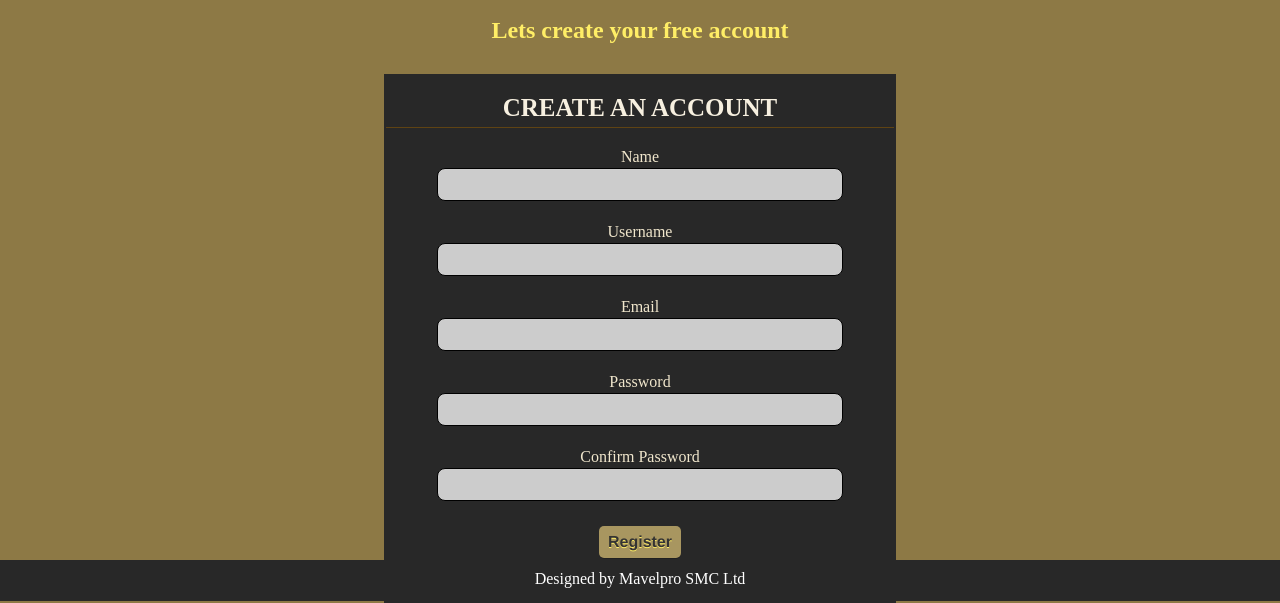
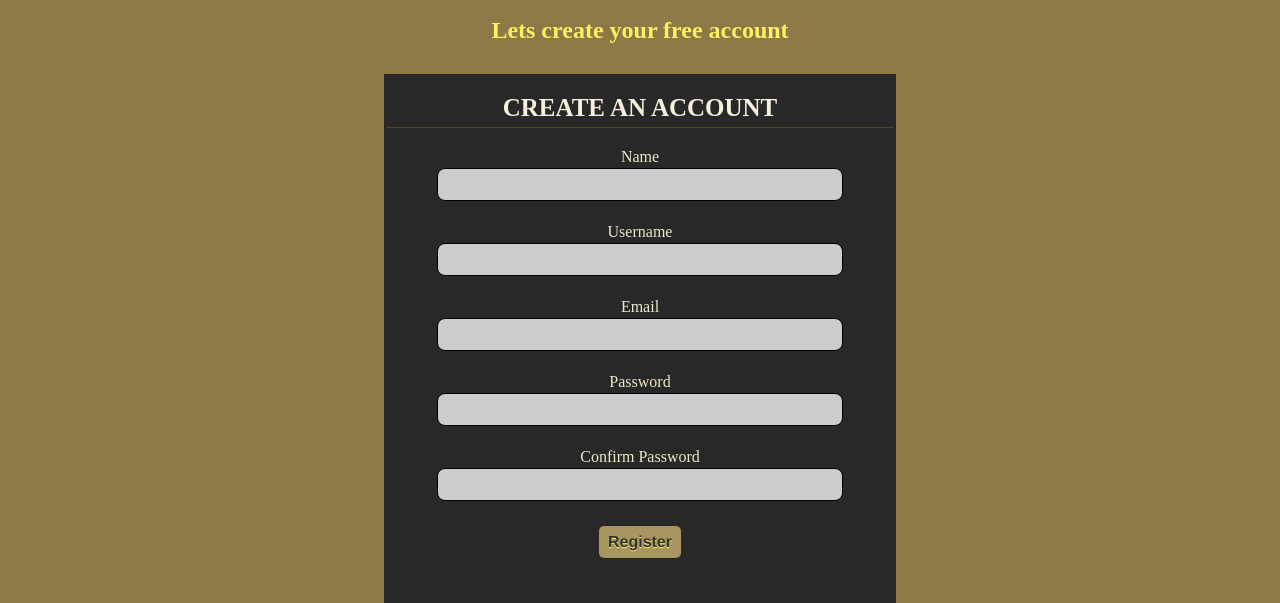
Before and after one commit to VivianDoreen/MyDiaryV-1.1, a plain HTML site: page UI/register.html in a window 1280 px wide. Shown: the part 199-802 px from the top of the page. Drawn offline with Linux system fonts and the light colour scheme.

Commit message:
remove footer

```diff
--- a/UI/register.html
+++ b/UI/register.html
@@ -50,8 +50,8 @@
             </form>
         </div>
     </section>
-    <footer>
+    <!--<footer>
         <p>Designed  by Mavelpro SMC Ltd</p>
-    </footer>
+    </footer>-->
 </body>
 </html>
```
